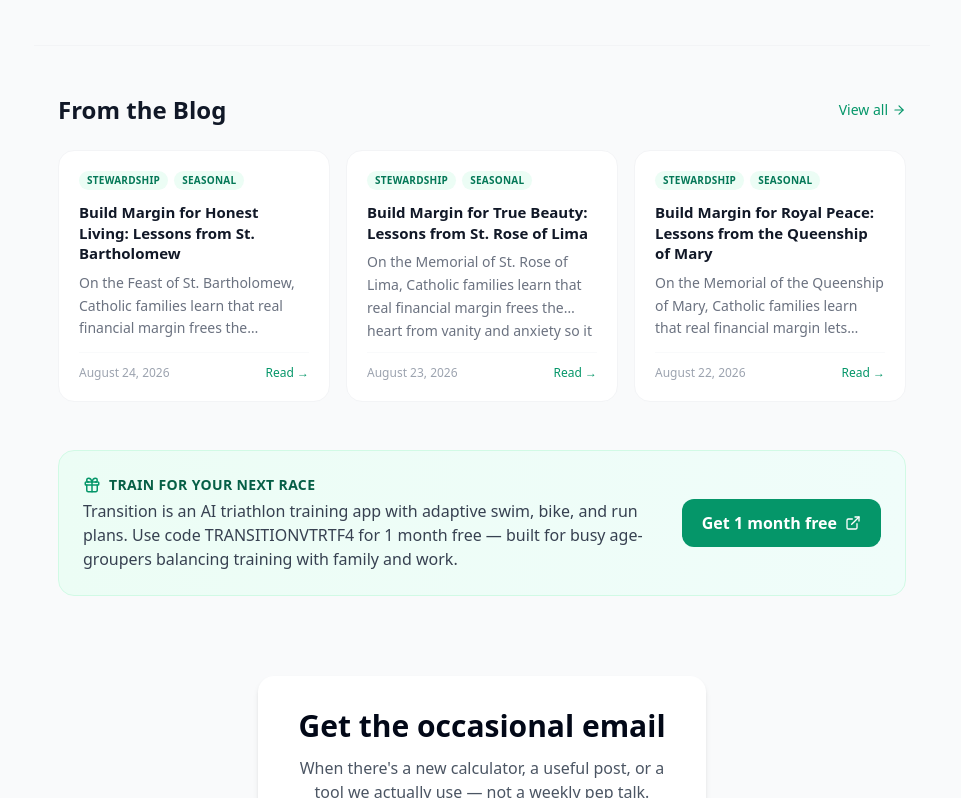
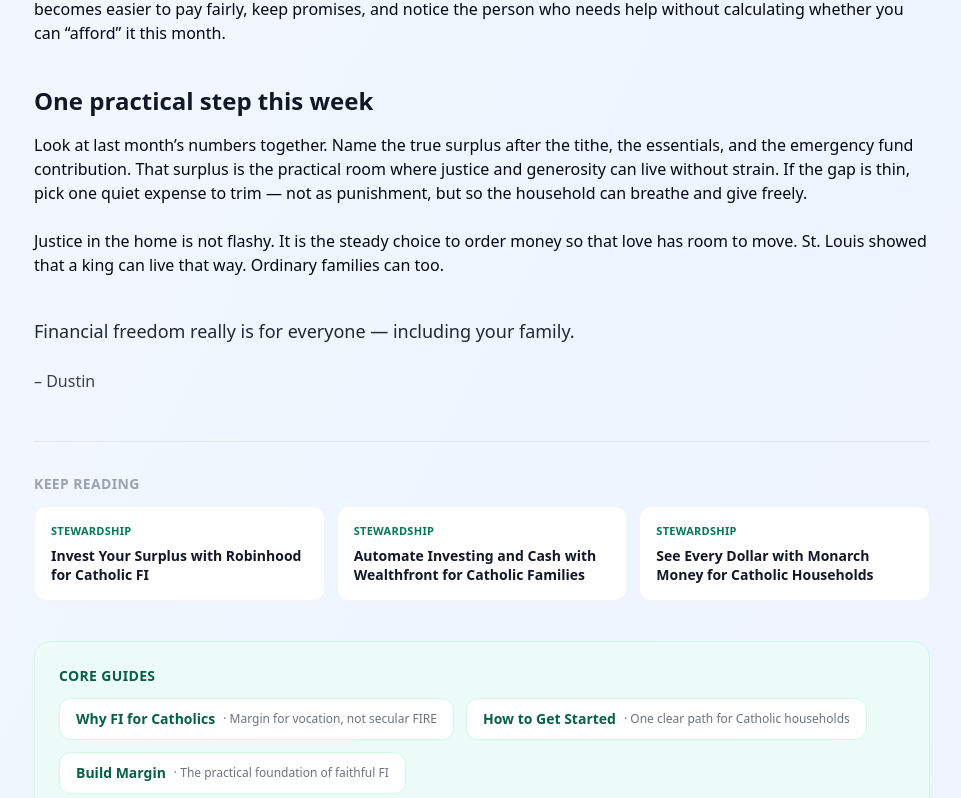
Before and after one commit to daughterpop/super-fi-calc, a React (Vite) app: page /blog/build-margin-for-true-justice-lessons-from-st-louis in a window 1280 px wide. Shown: the part 988-1786 px from the top of the page, without its empty margins (158-1119 px from the left). Built offline with nearby package versions, Linux system fonts and the light colour scheme.

Commit message:
Add daily blog post: Build Margin for True Justice: Lessons from St. Louis – August 25, 2026

```diff
--- a/src/data/posts.js
+++ b/src/data/posts.js
@@ -1,4 +1,14 @@
 const rawPosts = [
+  {
+    title: 'Build Margin for True Justice: Lessons from St. Louis',
+    date: 'August 25, 2026',
+    dateSort: '2026-08-25',
+    excerpt: 'On the feast of St. Louis IX, Catholic families learn that real financial margin turns justice and open-handed care for the poor from a heroic stretch into an ordinary, steady way of life in the home.',
+    readTime: '4 min read',
+    link: '/blog/build-margin-for-true-justice-lessons-from-st-louis',
+    tags: ['Stewardship', 'Seasonal'],
+    featured: false
+  },
   {
     title: 'Build Margin for Honest Living: Lessons from St. Bartholomew',
     date: 'August 24, 2026',
--- a/src/main.jsx
+++ b/src/main.jsx
@@ -85,6 +85,7 @@ import RestoreAllThingsInChristLessonsFromStPiusX from './pages/restore-all-thin
 import BuildMarginForRoyalPeaceLessonsFromTheQueenshipOfMary from './pages/build-margin-for-royal-peace-lessons-from-the-queenship-of-mary.jsx';
 import BuildMarginForTrueBeautyLessonsFromStRoseOfLima from './pages/build-margin-for-true-beauty-lessons-from-st-rose-of-lima.jsx';
 import BuildMarginForHonestLivingLessonsFromStBartholomew from './pages/build-margin-for-honest-living-lessons-from-st-bartholomew.jsx';
+import BuildMarginForTrueJusticeLessonsFromStLouis from './pages/build-margin-for-true-justice-lessons-from-st-louis.jsx';
 
 ReactDOM.createRoot(document.getElementById('root')).render(
   <React.StrictMode>
@@ -173,6 +174,7 @@ ReactDOM.createRoot(document.getElementById('root')).render(
           <Route path="/blog/build-margin-for-royal-peace-lessons-from-the-queenship-of-mary" element={<BuildMarginForRoyalPeaceLessonsFromTheQueenshipOfMary />} />
           <Route path="/blog/build-margin-for-true-beauty-lessons-from-st-rose-of-lima" element={<BuildMarginForTrueBeautyLessonsFromStRoseOfLima />} />
           <Route path="/blog/build-margin-for-honest-living-lessons-from-st-bartholomew" element={<BuildMarginForHonestLivingLessonsFromStBartholomew />} />
+          <Route path="/blog/build-margin-for-true-justice-lessons-from-st-louis" element={<BuildMarginForTrueJusticeLessonsFromStLouis />} />
 
           <Route path="*" element={<App />} />
         </Routes>
--- /dev/null
+++ b/src/pages/build-margin-for-true-justice-lessons-from-st-louis.jsx
@@ -0,0 +1,76 @@
+import React from 'react';
+import BlogPostFooter from '../components/BlogPostFooter';
+
+export default function BuildMarginForTrueJusticeLessonsFromStLouis() {
+  return (
+    <div className="min-h-screen bg-gradient-to-br from-slate-50 via-blue-50 to-indigo-50 py-12 px-4">
+      <div className="max-w-4xl mx-auto prose prose-slate">
+        <h1 className="text-4xl md:text-5xl font-bold text-gray-900 mb-8">
+          Build Margin for True Justice: Lessons from St. Louis
+        </h1>
+
+        <p className="text-lg text-gray-700 mb-8 leading-relaxed">
+          Hey everyone,
+        </p>
+
+        <p className="text-xl font-semibold text-gray-800 mb-4">
+          On the feast of St. Louis IX, King of France, we remember a ruler who made justice ordinary — and that starts in the household budget.
+        </p>
+
+        <p className="mb-6">
+          St. Louis did not treat justice as a lofty ideal for courts alone. He lived it at the table, in the marketplace, and with the poor who ate at his own board. The same principle applies to family finances: real margin is what turns justice from a stretch into a steady habit.
+        </p>
+
+        <h2 className="text-2xl font-bold text-gray-900 mt-10 mb-4">
+          What St. Louis actually taught
+        </h2>
+        <p className="mb-6">
+          In the advice he left his son, Louis wrote: “Be kindhearted to the poor, the unfortunate and the afflicted. Give them as much help and consolation as you can.” He also told him to side with the poor rather than the rich until the truth was clear.
+        </p>
+
+        <p className="mb-6">
+          That is not abstract piety. It is a practical order of priorities. When the household has deliberate financial margin — a gap between what comes in and what goes out — generosity and fairness stop competing with the grocery bill or the next car repair.
+        </p>
+
+        <h2 className="text-2xl font-bold text-gray-900 mt-10 mb-4">
+          How margin makes justice possible
+        </h2>
+        <p className="mb-6">
+          Without margin, every unexpected expense becomes a zero-sum choice. You can still give, but it often feels like cutting into something essential. With margin, the same act becomes ordinary and joyful.
+        </p>
+
+        <ul className="list-disc pl-6 space-y-3 mb-8 text-gray-700">
+          <li>Honest numbers first — track income and spending so you know the real gap</li>
+          <li>Protect a first-fruits gift so generosity stays non-negotiable</li>
+          <li>Keep a cash buffer so justice to the household (and neighbors) never depends on credit</li>
+          <li>Refuse lifestyle creep that quietly crowds out both peace and open-handedness</li>
+        </ul>
+
+        <p className="mb-6">
+          St. Louis ruled a kingdom, yet the same virtue scales down to a family checking account. When money anxiety is low, it becomes easier to pay fairly, keep promises, and notice the person who needs help without calculating whether you can “afford” it this month.
+        </p>
+
+        <h2 className="text-2xl font-bold text-gray-900 mt-10 mb-4">
+          One practical step this week
+        </h2>
+        <p className="mb-6">
+          Look at last month’s numbers together. Name the true surplus after the tithe, the essentials, and the emergency fund contribution. That surplus is the practical room where justice and generosity can live without strain. If the gap is thin, pick one quiet expense to trim — not as punishment, but so the household can breathe and give freely.
+        </p>
+
+        <p className="mb-6">
+          Justice in the home is not flashy. It is the steady choice to order money so that love has room to move. St. Louis showed that a king can live that way. Ordinary families can too.
+        </p>
+
+        <p className="text-lg font-medium text-gray-800 mt-10">
+          Financial freedom really is for everyone — including your family.
+        </p>
+
+        <p className="text-gray-700 font-medium mt-6">
+          – Dustin
+        </p>
+
+        <BlogPostFooter />
+      </div>
+    </div>
+  );
+}
```
Also changed, not shown: 2 other files (tests, documents, lock files or other folders).
